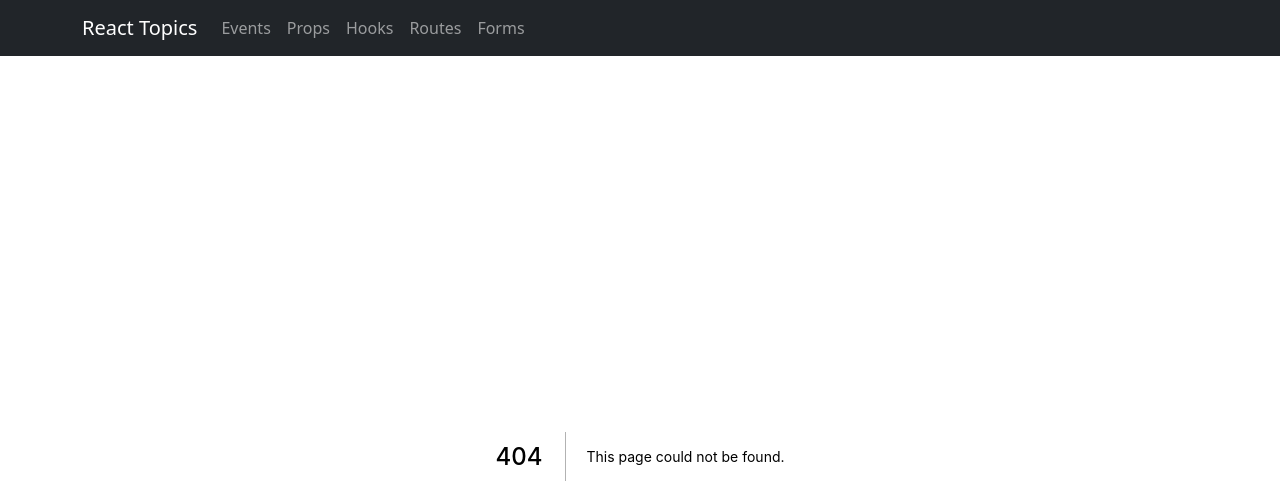
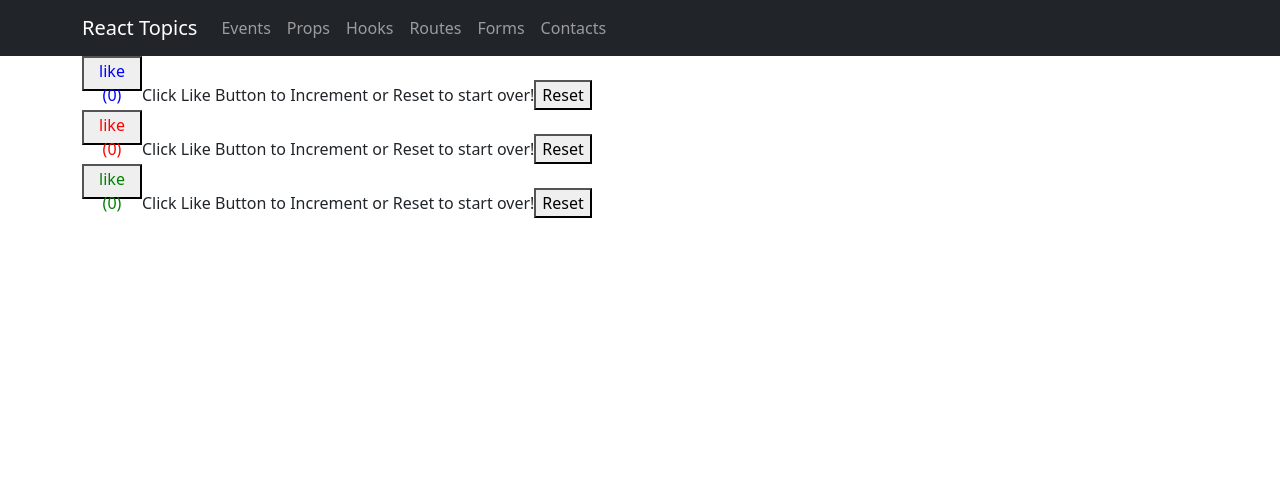
Before and after one commit to mark-e-brewer/react-topics, a Next.js app: page /contacts in a window 1280 px wide. Before the commit this address had no page. Shown: the top 504 px of the page. Built offline with nearby package versions, Linux system fonts and the light colour scheme.

Commit message:
like increment button and reset with children

```diff
--- /dev/null
+++ b/components/LikeCountButton.js
@@ -0,0 +1,43 @@
+import React, { Fragment } from 'react';
+import PropTypes from 'prop-types';
+
+export default function Counter({ color, children }) {
+  const [like, setLike] = React.useState(0);
+
+  const handleClick = () => {
+    setLike(like + 1);
+  };
+
+  const handleReset = () => {
+    setLike(0);
+  };
+
+  return (
+    <>
+      <div>
+        <button
+          type="button"
+          onClick={handleClick}
+          style={{
+            color,
+            width: '60px',
+            height: '35px',
+          }}
+        >like ({like})
+        </button>
+        {children}
+        <button type="button" onClick={handleReset} id="resetBtn">Reset</button>
+      </div>
+    </>
+  );
+}
+
+Counter.propTypes = {
+  color: PropTypes.string,
+  children: PropTypes.oneOfType([PropTypes.any]),
+};
+
+Counter.defaultProps = {
+  color: 'blue',
+  children: 'Click Like Button to Increment or Reset to start over!',
+};
--- a/components/Loading.js
+++ b/components/Loading.js
@@ -30,5 +30,5 @@ Loading.propTypes = {
 
 Loading.defaultProps = {
   color: 'red',
-  children: 'nothing here',
+  children: 'Nothing Here!',
 };
--- a/components/NavBar.js
+++ b/components/NavBar.js
@@ -31,6 +31,9 @@ export default function NavBar() {
             <Link passHref href="/forms">
               <Nav.Link>Forms</Nav.Link>
             </Link>
+            <Link passHref href="/contacts">
+              <Nav.Link>Contacts</Nav.Link>
+            </Link>
           </Nav>
         </Navbar.Collapse>
       </Container>
--- a/package.json
+++ b/package.json
@@ -21,7 +21,7 @@
     "axios": "^0.21.1",
     "bootstrap": "^5.1.3",
     "firebase": "^8.2.0",
-    "next": "12.0.7",
+    "next": "^12.3.4",
     "prop-types": "^15.7.2",
     "react": "17.0.2",
     "react-bootstrap": "^2.4.0",
--- /dev/null
+++ b/pages/contacts.js
@@ -0,0 +1,12 @@
+import React from 'react';
+import Counter from '../components/LikeCountButton';
+
+export default function CountByOne() {
+  return (
+    <div>
+      <Counter />
+      <Counter color="red" />
+      <Counter color="green" />
+    </div>
+  );
+}
--- a/styles/globals.css
+++ b/styles/globals.css
@@ -8,3 +8,7 @@
   text-align: center;
   margin: 30px 0;
 }
+
+.resetBtn {
+  width: 60px;
+}
```
